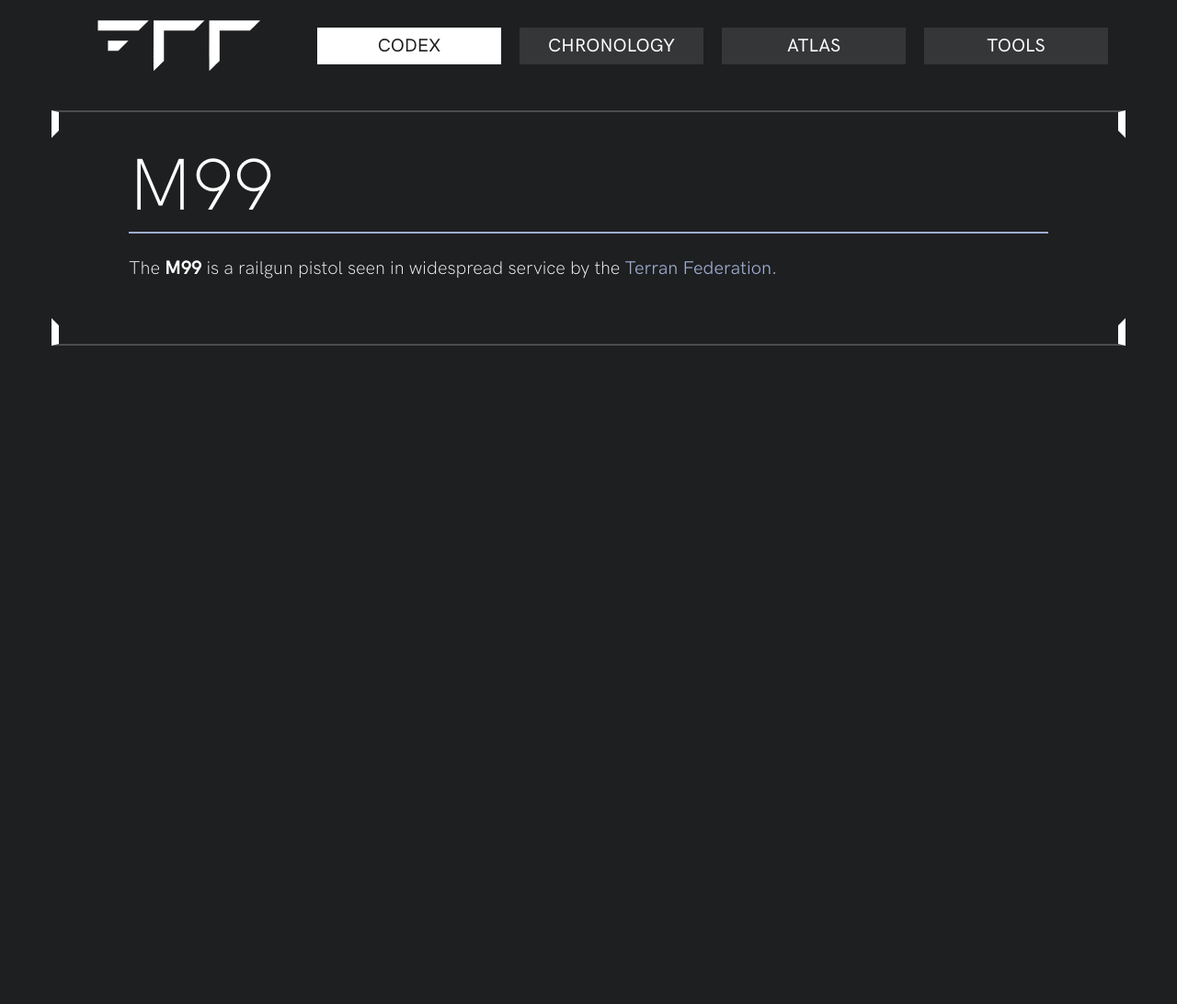
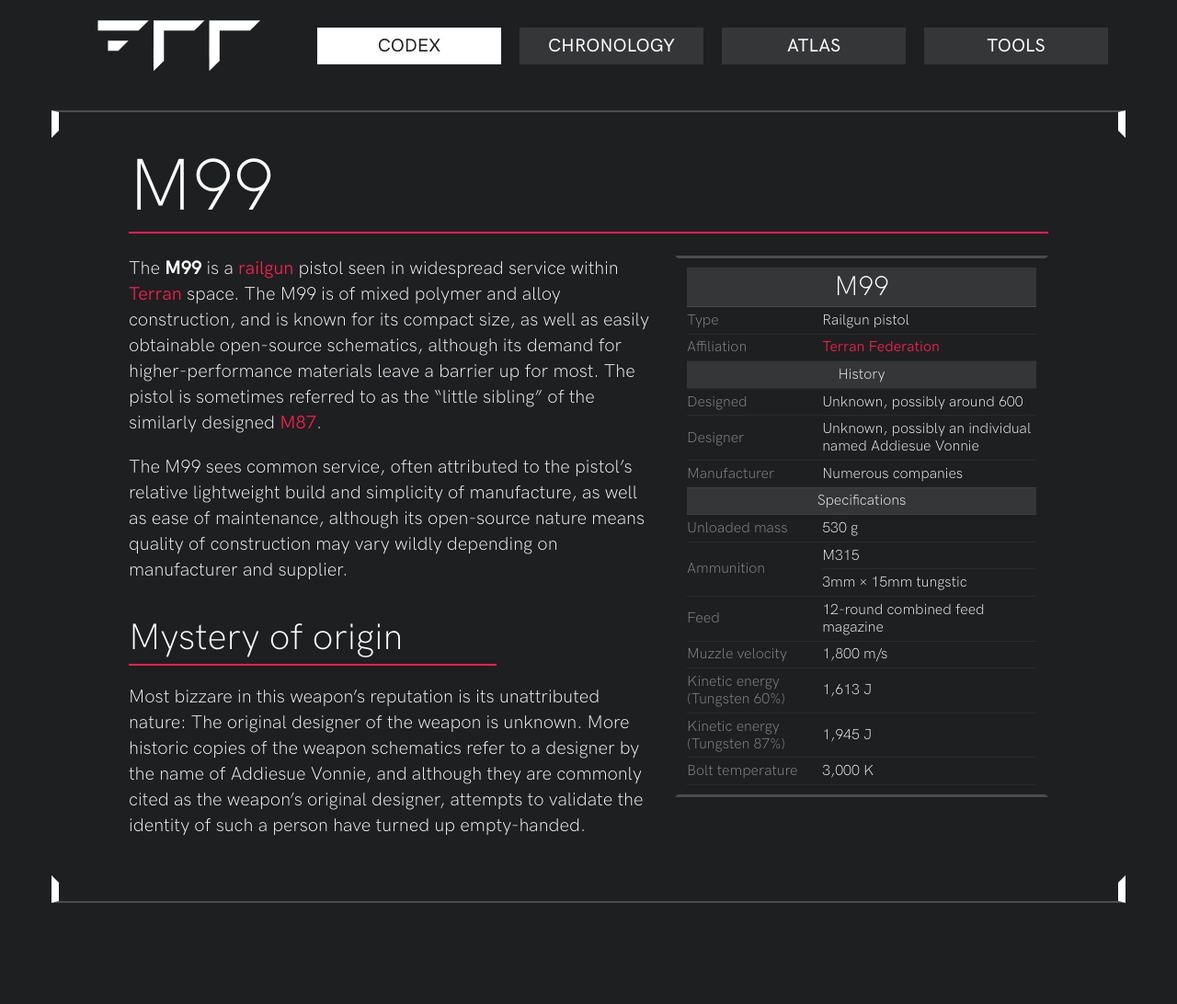
Before and after one commit to Kavaeric/p700-source, a Jekyll site: the page built from codex/M99.md, in a window 1280 px wide. Shown: the whole page at 92% size. Built offline with Jekyll 4.4.1, drawn with Linux system fonts in a browser that asks for light colours; nearby versions of some CDN libraries; before the commit the page ends 900 px from its top, so only the background shows below that.

Commit message:
Added M99 article and railgun infobox

```diff
--- /dev/null
+++ b/_includes/infobox_railgun.html
@@ -0,0 +1,125 @@
+<div class="infobox">
+<table>
+    <thead>
+        <tr>
+            <th colspan="2" class="title">{{ include.name | default: "???" }}</th>
+        </tr>
+        <tr>
+            {%- if include.full != null -%}
+            <td colspan="2" class="subtitle">
+                {{ include.fullname }}
+            </td>
+            {%- endif -%}
+        </tr>
+
+        {%- if include.image != null -%}
+        <tr>
+            <td colspan="2">
+                <a data-fancybox="gallery" href="media/{{include.image}}">
+                    <img src="media/thumb-{{include.image}}">
+                    <span>{{ include.caption }}</span>
+                </a>
+            </td>
+        </tr>
+        {%- endif -%}
+    </thead>
+
+    <tbody>
+        <tr>
+            <td class="infoname">Type</td>
+            <td>{{ include.type }}</td>
+        </tr>
+
+        <tr>
+            <td class="infoname">Affiliation</td>
+            <td>{{ include.affil | markdownify | remove: '<p>' | remove: '</p>' }}</td>
+        </tr>
+
+        <tr><th colspan="2">History</th></tr>
+        <tr>
+            <td class="infoname">Designed</td>
+            <td>{{ include.designed }}</td>
+        </tr>
+        <tr>
+            <td class="infoname">Designer</td>
+            <td>{{ include.designer | markdownify | remove: '<p>' | remove: '</p>' }}</td>
+        </tr>
+
+        {%- if prod != null -%}
+        <tr>
+            <td class="infoname">Produced</td>
+            <td>{{ include.prod }}</td>
+        </tr>
+        {%- endif -%}
+
+        {%- if include.service != null -%}
+        <tr>
+            <td class="infoname">Service</td>
+            <td>{{ include.service }}</td>
+        </tr>
+        {%- endif -%}
+
+        <tr>
+            <td class="infoname">Manufacturer</td>
+            <td>{{ include.manufacturer | markdownify | remove: '<p>' | remove: '</p>' }}</td>
+        </tr>
+
+        <tr><th colspan="2">Specifications</th></tr>
+        {%- if include.massUnl != null -%}
+        <tr>
+            <td class="infoname">Unloaded mass</td>
+            <td>{{ include.massUnl }} g</td>
+        </tr>
+        {%- endif -%}
+        {%- if include.massLoad != null -%}
+        <tr>
+            <td class="infoname">Loaded mass</td>
+            <td>{{ include.massLoad }}</td>
+        </tr>
+        {%- endif -%}
+
+        <tr>
+            <td class="infoname" rowspan="2">Ammunition</td>
+            <td>{{ include.coreName }}</td>
+        </tr>
+        <tr>
+            <td>{{ include.coreDimX }}mm &#215; {{ include.coreDimY }}mm {{ include.coreComp }}</td>
+        </tr>
+
+        <tr>
+            <td class="infoname">Feed</td>
+            <td>{{ include.feed }}</td>
+        </tr>
+        <tr>
+            <td class="infoname">Muzzle velocity</td>
+            <td>{{ include.velocity | intcomma }} m/s</td>
+        </tr>
+        {%- if include.coreComp == "tungstic" -%}
+            {%- assign mass60 = include.coreDimX | times: include.coreDimX | divided_by: 2.0 | times: include.coreDimY | times: 14.750 | times: 0.001 -%}
+            {%- assign mass87 = include.coreDimX | times: include.coreDimX | divided_by: 2.0 | times: include.coreDimY | times: 17.788 | times: 0.001 -%}
+            {%- assign energyKin60 = mass60 | divided_by: 2.0 | times: include.velocity | times: include.velocity | times: 0.001 -%}
+            {%- assign energyKin87 = mass87 | divided_by: 2.0 | times: include.velocity | times: include.velocity | times: 0.001 -%}
+            <tr>
+                <td class="infoname">Kinetic energy (Tungsten 60%)</td>
+                <td>{{ energyKin60 | round | intcomma }} J</td>
+            </tr>
+            <tr>
+                <td class="infoname">Kinetic energy (Tungsten 87%)</td>
+                <td>{{ energyKin87 | round | intcomma }} J</td>
+            </tr>
+        {%- elsif include.coreComp == "ferrous" -%}
+            {%- assign massFe = include.coreDimX | times: include.coreDimX | divided_by: 2.0 | times: include.coreDimY | times: 9.85 | times: 0.001 -%}
+            {%- assign energyKinFe = mass60 | divided_by: 2.0 | times: include.velocity | times: include.velocity | times: 0.001 -%}
+            <tr>
+                <td class="infoname">Kinetic energy</td>
+                <td>{{ energyKin60 | round | intcomma }} J</td>
+            </tr>
+        {%- endif -%}
+        <tr>
+            <td class="infoname">Bolt temperature</td>
+            <td>{{ include.temp | intcomma}} K</td>
+        </tr>
+
+    </tbody>
+</table>
+</div>
--- a/codex/M99.md
+++ b/codex/M99.md
@@ -1,9 +1,43 @@
 ---
 layout: default
 title: M99
-accent: var(--cl-bluegrey)
+accent: var(--cl-red)
 section: Codex
 categories: [Weapon, Railgun, Technology]
 ---
+{%- include infobox_railgun.html
+    name="M99"
 
-The **M99** is a railgun pistol seen in widespread service by the [Terran Federation](Terran_Federation).
+    type="Railgun pistol"
+    affil="[Terran Federation](Terran Federation)"
+
+    designed="Unknown, possibly around 600"
+    designer="Unknown, possibly an individual named Addiesue Vonnie"
+    prod="626 - Present"
+
+    manufacturer="Numerous companies"
+    massUnl=530
+    coreName="M315"
+    coreDimX=3
+    coreDimY=15
+    coreComp="tungstic"
+    feed="12-round combined feed magazine"
+    velocity=1800
+    temp=3000
+    -%}
+
+The **M99** is a [railgun](Railgun) pistol seen in widespread service within [Terran](Terran_Federation)
+space. The M99 is of mixed polymer and alloy construction, and is known for its compact size, as well
+as easily obtainable open-source schematics, although its demand for higher-performance materials leave
+a barrier up for most. The pistol is sometimes referred to as the "little sibling" of the similarly
+designed [M87](M87).
+
+The M99 sees common service, often attributed to the pistol's relative lightweight build and
+simplicity of manufacture, as well as ease of maintenance, although its open-source nature means
+quality of construction may vary wildly depending on manufacturer and supplier.
+
+## Mystery of origin
+Most bizzare in this weapon's reputation is its unattributed nature: The original designer of the
+weapon is unknown. More historic copies of the weapon schematics refer to a designer by the name of
+Addiesue Vonnie, and although they are commonly cited as the weapon's original designer, attempts to
+validate the identity of such a person have turned up empty-handed.
```
Also changed, not shown: index.md (+1 -1 lines).
